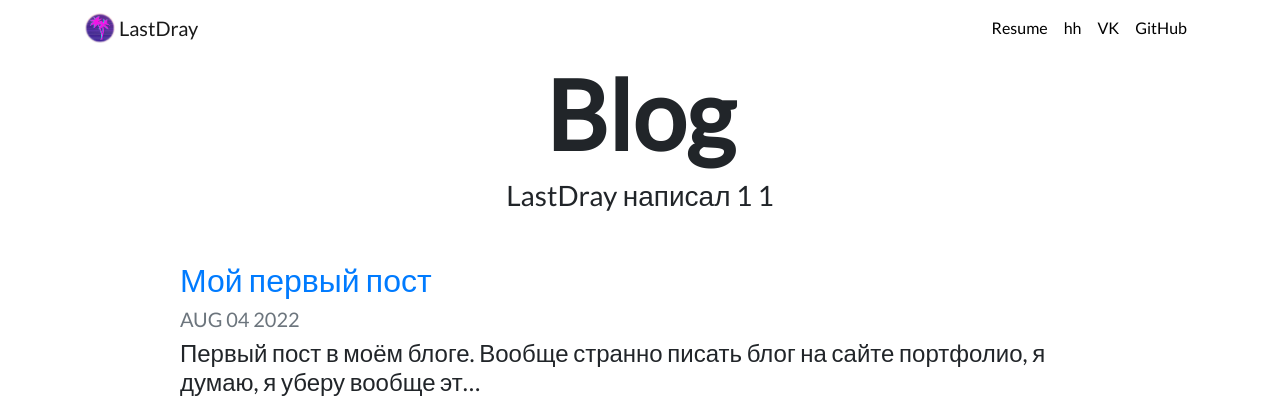
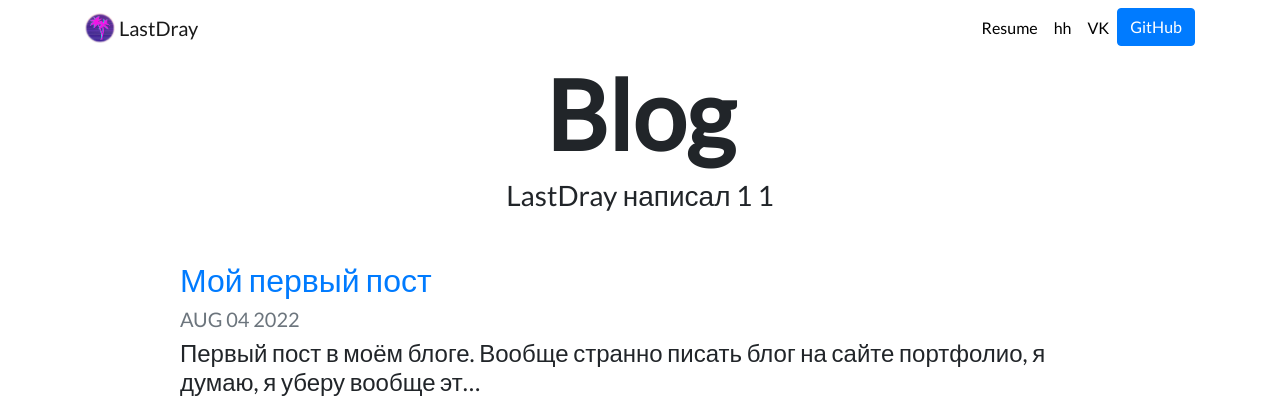
Before and after one commit to LastDray/django3-personal-portfolio, a Django app: page /blog/ in a window 1280 px wide. Shown: the top 420 px of the page. Run offline with Django 4.2, Linux system fonts and the light colour scheme; data comes from the database, SQL or seed files in the repository; some libraries are stand-ins or nearby versions.

Commit message:
New GitHub button style

```diff
--- a/portfolio/templates/portfolio/base.html
+++ b/portfolio/templates/portfolio/base.html
@@ -41,8 +41,8 @@
           <li class="nav-item">
             <a class="nav-link" href="https://vk.com/lastdray" target="_blank">VK</a>
           </li>
-          <li class="nav-item">
-            <a class="nav-link" href="https://github.com/LastDray" target="_blank">GitHub</a>
+          <li>
+            <a class="btn btn-primary" href="https://github.com/LastDray" target="_blank">GitHub</a>
           </li>
         </ul>
       </div>
```
Also changed, not shown: 1 other file.
